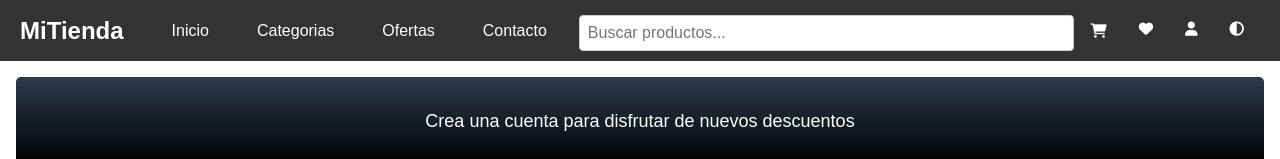
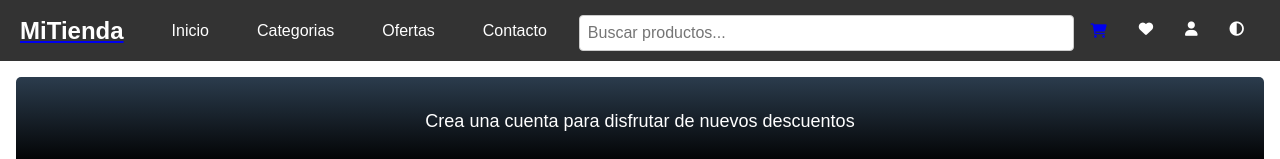
Before and after one commit to gonzalonavarro17/ecommerce-project, a React (Vite) app: page / in a window 1280 px wide. Shown: the top 159 px of the page. Built offline with nearby package versions, Linux system fonts and the light colour scheme.

Commit message:
BrowserRouter

```diff
--- a/package.json
+++ b/package.json
@@ -13,7 +13,7 @@
     "prop-types": "^15.8.1",
     "react": "^18.3.1",
     "react-dom": "^18.3.1",
-    "react-router-dom": "^6.24.0"
+    "react-router-dom": "^6.24.1"
   },
   "devDependencies": {
     "@types/react": "^18.3.3",
--- a/src/App.jsx
+++ b/src/App.jsx
@@ -6,6 +6,7 @@ import CartSection from './components/CartSection/CartSection.jsx'
 import LoginForm from './components/FormLogin/FormLogin.jsx';
 import { Footer } from './components/footer/Footer';
 import { useTheme } from "./hooks/useTheme.jsx"
+import { BrowserRouter, Route, Routes } from "react-router-dom"
 
 function App() {
   const [ filtro, setFiltro ] = useState("");
@@ -21,17 +22,23 @@ function App() {
   };
 
   return (
-      <div className={darkMode ? "dark-mode" : ""}>
+    <BrowserRouter>
+        <div className={darkMode ? "dark-mode" : ""}>
           <Header
             onFilterChange={setFiltro}
             showCart={handleShowCart}
             showProducts={handleShowProducts}
           />
           <Banner />
-            { showCartSection ? <CartSection /> : <ProductsSection filtro={filtro} /> }
-          <LoginForm />
+          <Routes>
+            <Route path="/" element={<ProductsSection filtro={filtro} />} />
+            <Route path="/cart" element={<CartSection />} />
+            <Route path="/login" element={<LoginForm />} />
+          </Routes>
           <Footer />
-      </div>
+        </div>
+
+    </BrowserRouter>
   )
 }
 
--- a/src/components/header/Header.css
+++ b/src/components/header/Header.css
@@ -14,6 +14,8 @@ body {
 }
 
 .logo {
+    color: #fff;
+    text-decoration: none;
     cursor: pointer;
     font-size: 1.5rem;
     font-weight: bold;
--- a/src/components/headerNavBar/HeaderNavBar.jsx
+++ b/src/components/headerNavBar/HeaderNavBar.jsx
@@ -1,4 +1,5 @@
 import { useState } from "react"
+import { Link } from "react-router-dom";
 
 function HeaderNavBar({ onFilterChange, onClickLogo }) {
     const menuOptions = ["Inicio", "Categorias", "Ofertas", "Contacto"];
@@ -12,9 +13,11 @@ function HeaderNavBar({ onFilterChange, onClickLogo }) {
 
      return (
         <>
-            <div onClick={onClickLogo} className="logo">
-                MiTienda
-            </div>
+            <Link to="/" className="header-icon">
+                <div onClick={onClickLogo} className="logo">
+                    MiTienda
+                </div>
+            </Link>
             <ul className="menu-options">
                 {menuOptions.map((option) => (
                 <li className="options-menu" key={option}>{option}</li>
--- a/src/components/iconList/IconList.jsx
+++ b/src/components/iconList/IconList.jsx
@@ -1,6 +1,7 @@
 import { useCart } from "../../hooks/useCart.jsx";
 import { useTheme } from "../../hooks/useTheme.jsx"
 import PropTypes from "prop-types";
+import { Link } from "react-router-dom";
 
 function IconList({ onClickCartIcon }) {
     //const whiteIconStyle = { filter: "invert(100%" };
@@ -12,10 +13,12 @@ function IconList({ onClickCartIcon }) {
     return (
         <div className="Header-icons">
             <div className="icon-container">
-                <i className="fas fa-shopping-cart" onClick={onClickCartIcon} ></i>
-                    {cartItemCount > 0 && (
-                        <span className="icon-badge">{cartItemCount}</span>
-                    )}
+                <Link to="/cart" className="header-icon">
+                    <i className="fas fa-shopping-cart" onClick={onClickCartIcon} ></i>
+                        {cartItemCount > 0 && (
+                            <span className="icon-badge">{cartItemCount}</span>
+                        )}
+                </Link>
             </div>
             <i className="fas fa-heart" />
             <i className="fas fa-user" />
```
Also changed, not shown: src/views/Layout.jsx (added, +21 -0 lines), 1 other file (tests, documents, lock files or other folders).
